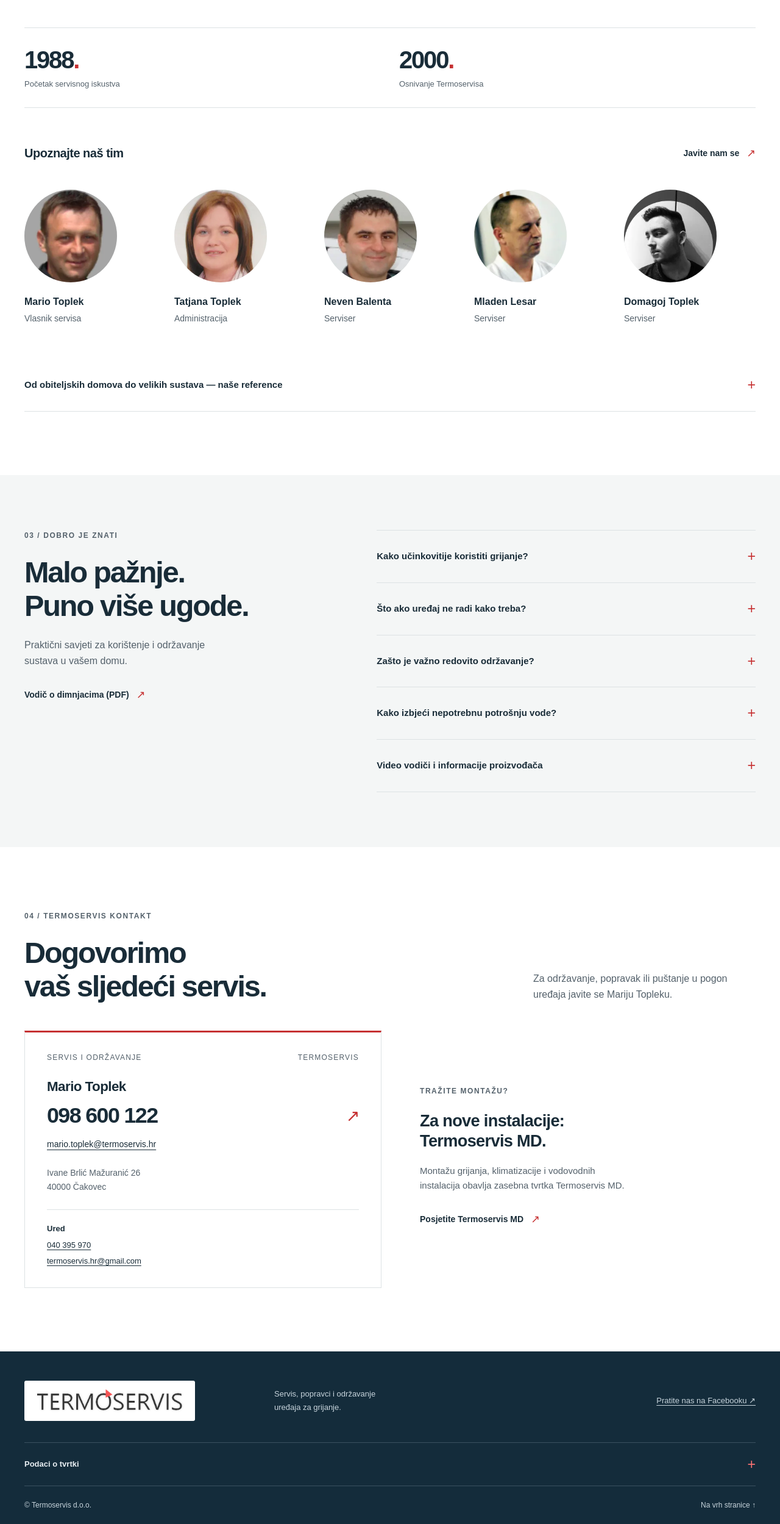
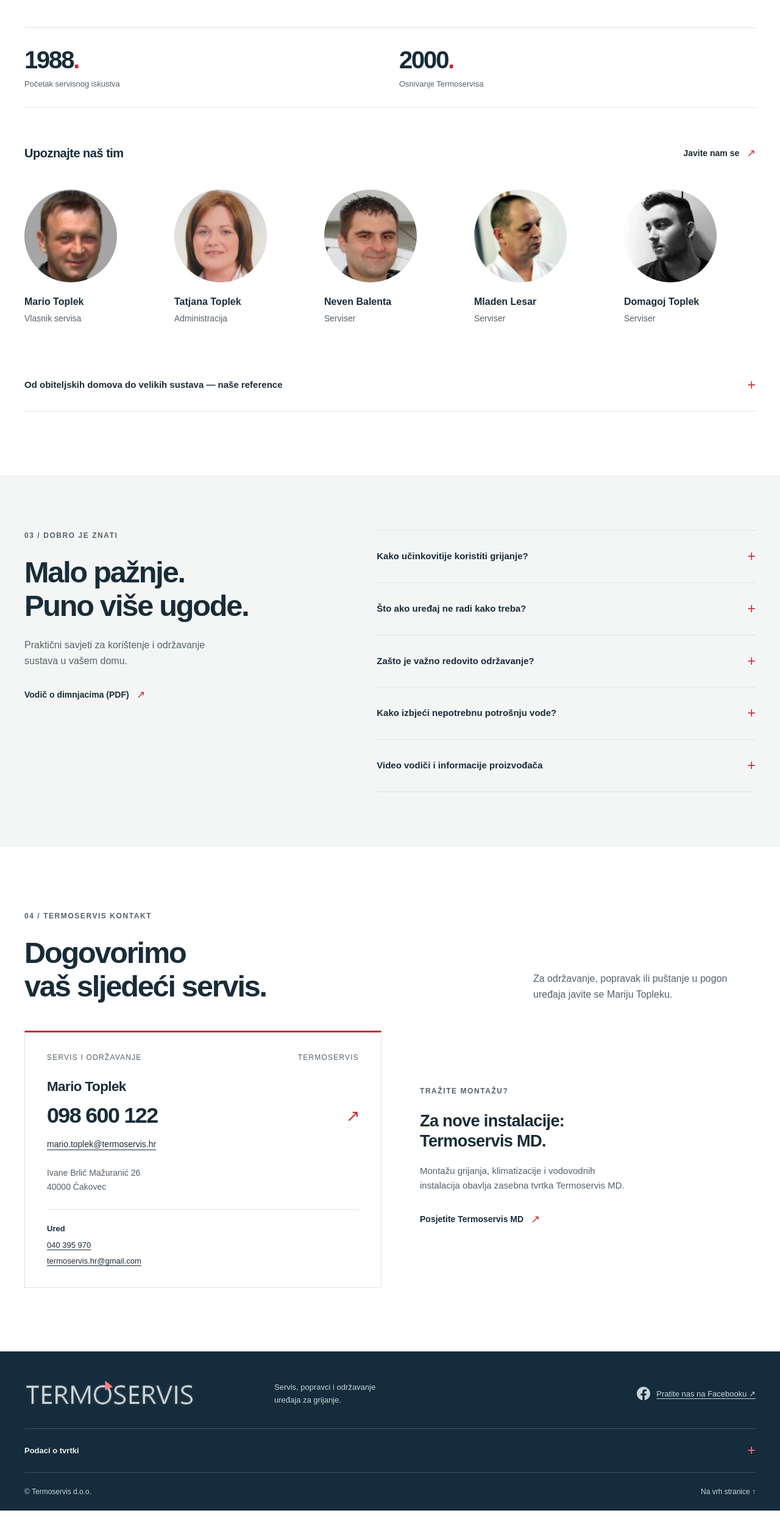
Before and after one commit to Termoservis/termoservis.public, a website: page index.html in a window 1280 px wide. Shown: the part 2185-4684 px from the top of the page at 61% size. After the commit the page ends 4662 px from the top, so only its background shows below. Drawn offline with Linux system fonts and the light colour scheme.

Commit message:
Refine team portrait and footer branding

```diff
--- a/Styles/site.css
+++ b/Styles/site.css
@@ -1284,15 +1284,23 @@ address {
 }
 .footer-brand {
   display: block;
-  background: white;
-  padding: 14px 18px;
-  border-radius: 3px;
   width: fit-content;
   max-width: 280px;
 }
 .footer-brand img {
   width: 100%;
   height: auto;
+  /* Blend the original artwork's white background into the dark footer. */
+  filter: invert(1) hue-rotate(180deg);
+  mix-blend-mode: screen;
+}
+.footer-social {
+  display: inline-flex;
+  align-items: center;
+  gap: 10px;
+}
+.facebook-icon {
+  flex-shrink: 0;
 }
 .legal-grid {
   grid-template-columns: 1fr;
@@ -1384,6 +1392,20 @@ address {
 .team-grid figcaption {
   padding-top: 20px;
 }
+.team-portrait {
+  width: 152px;
+  max-width: 100%;
+  aspect-ratio: 1;
+  border-radius: 50%;
+  overflow: hidden;
+}
+.team-grid .portrait-domagoj {
+  width: 100%;
+  border-radius: 0;
+  object-position: center 55%;
+  transform: scale(1.2);
+  transform-origin: 20% 45%;
+}
 .team-grid strong {
   font-size: 1rem;
 }
@@ -1430,7 +1452,8 @@ address {
     grid-template-columns: 1fr 1fr;
     gap: 12px 24px;
   }
-  .team-grid img {
+  .team-grid img,
+  .team-portrait {
     width: 136px;
   }
 }
--- a/index.html
+++ b/index.html
@@ -352,14 +352,17 @@
             </figcaption>
           </figure>
           <figure>
+            <div class="team-portrait">
               <img
+                class="portrait-domagoj"
                 src="/assets/domagoj-toplek.webp"
                 alt="Domagoj Toplek"
                 width="240"
-              height="288"
+                height="299"
                 loading="lazy"
                 decoding="async"
               />
+            </div>
             <figcaption>
               <strong>Domagoj Toplek</strong><span>Serviser</span>
             </figcaption>
@@ -618,8 +621,23 @@
               decoding="async"
           /></a>
           <p>Servis, popravci i održavanje<br />uređaja za grijanje.</p>
+          <!-- Facebook glyph: Bootstrap Icons, MIT; /assets/LICENSE-bootstrap-icons.txt -->
           <a class="footer-social" href="https://www.facebook.com/Termoservis"
-            >Pratite nas na Facebooku <span aria-hidden="true">↗</span></a
+            ><svg
+              class="facebook-icon"
+              viewBox="0 0 16 16"
+              width="22"
+              height="22"
+              fill="currentColor"
+              aria-hidden="true"
+              focusable="false"
+            >
+              <path
+                d="M16 8.049C16 3.603 12.418 0 8 0S0 3.603 0 8.049c0 4.017 2.925 7.347 6.75 7.951v-5.624H4.719V8.049H6.75V6.275c0-2.017 1.194-3.131 3.022-3.131.876 0 1.791.157 1.791.157v1.98h-1.009c-.994 0-1.304.621-1.304 1.258v1.51h2.219l-.355 2.327H9.25V16C13.075 15.396 16 12.066 16 8.049Z"
+              /></svg
+            ><span
+              >Pratite nas na Facebooku <span aria-hidden="true">↗</span></span
+            ></a
           >
         </div>
         <details class="disclosure legal">
```
Also changed, not shown: assets/LICENSE-bootstrap-icons.txt (added). Lines whose indentation alone changed are shown as unchanged.
